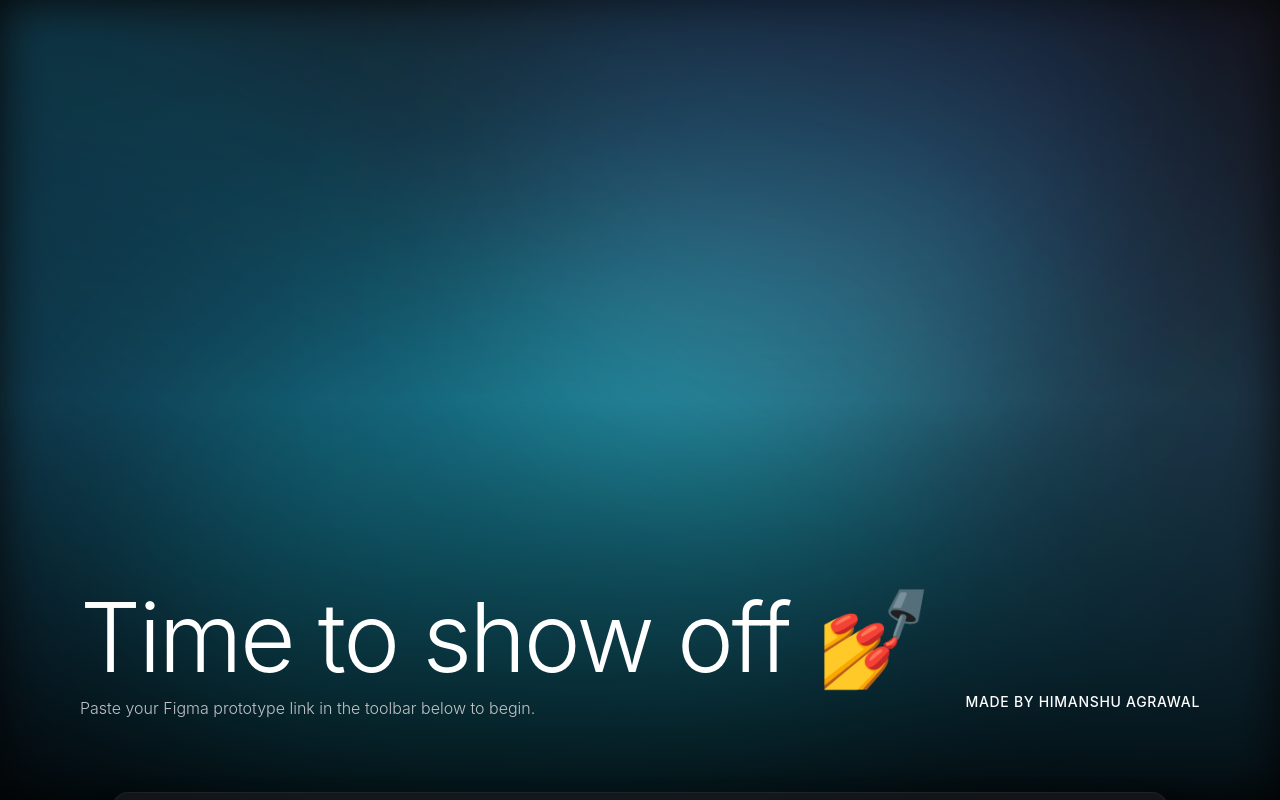
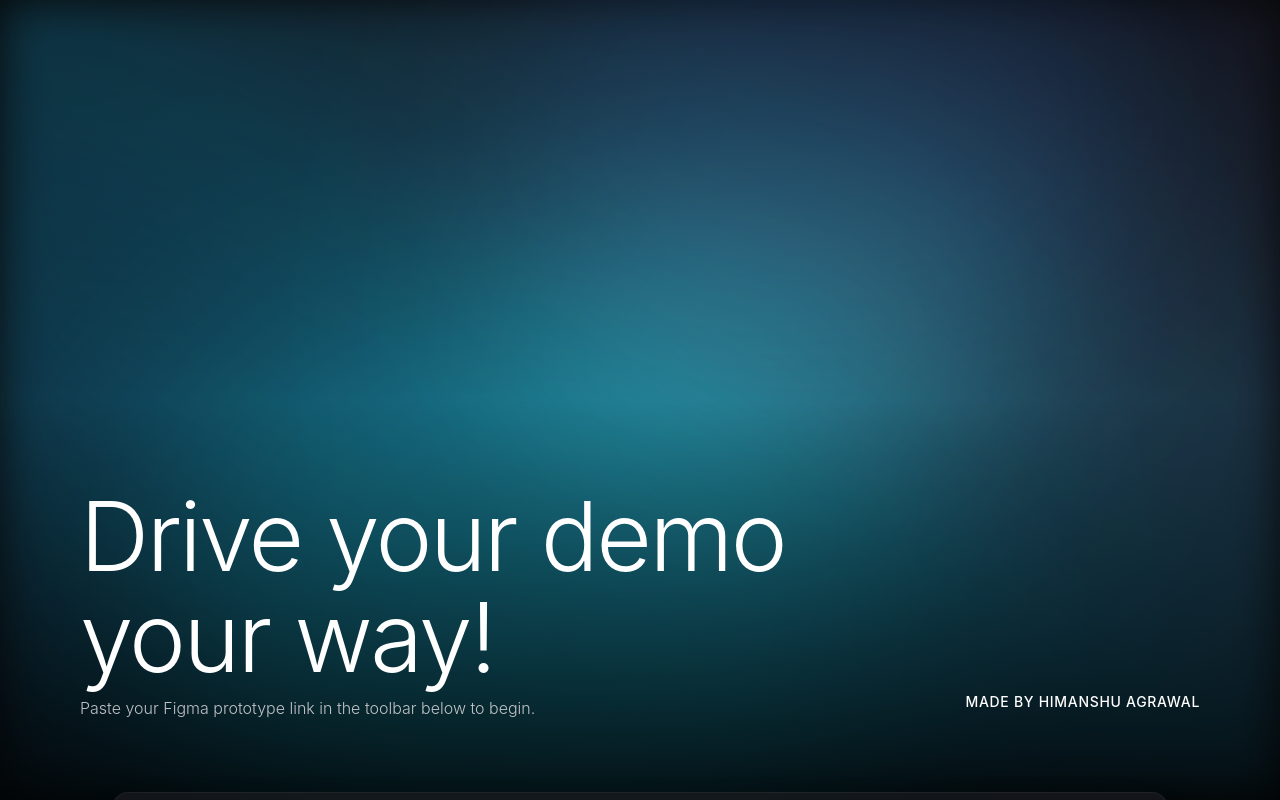
Before and after one commit to designerhimanshu/Figma-presentation-wrapper, a React (Vite) app: page / in a window 1280 px wide. Built offline with nearby package versions, Linux system fonts and the light colour scheme.

Commit message:
Change empty screen title to 'Drive your demo your way!'

```diff
--- a/src/components/FigmaIframe.tsx
+++ b/src/components/FigmaIframe.tsx
@@ -27,7 +27,7 @@ export const FigmaIframe: React.FC<FigmaIframeProps> = ({ figmaUrl, viewMode, ac
             {/* Left aligned main text */}
             <div className="max-w-4xl">
               <h1 className="text-6xl md:text-8xl font-light text-white mb-2 leading-[1.05] tracking-tight">
-                Time to show off 💅
+                Drive your demo<br />your way!
               </h1>
               <p className="text-sm md:text-base text-zinc-300 font-light max-w-2xl opacity-90">
                 Paste your Figma prototype link in the toolbar below to begin.
```
Also changed, not shown: 1 other file (tests, documents, lock files or other folders).
